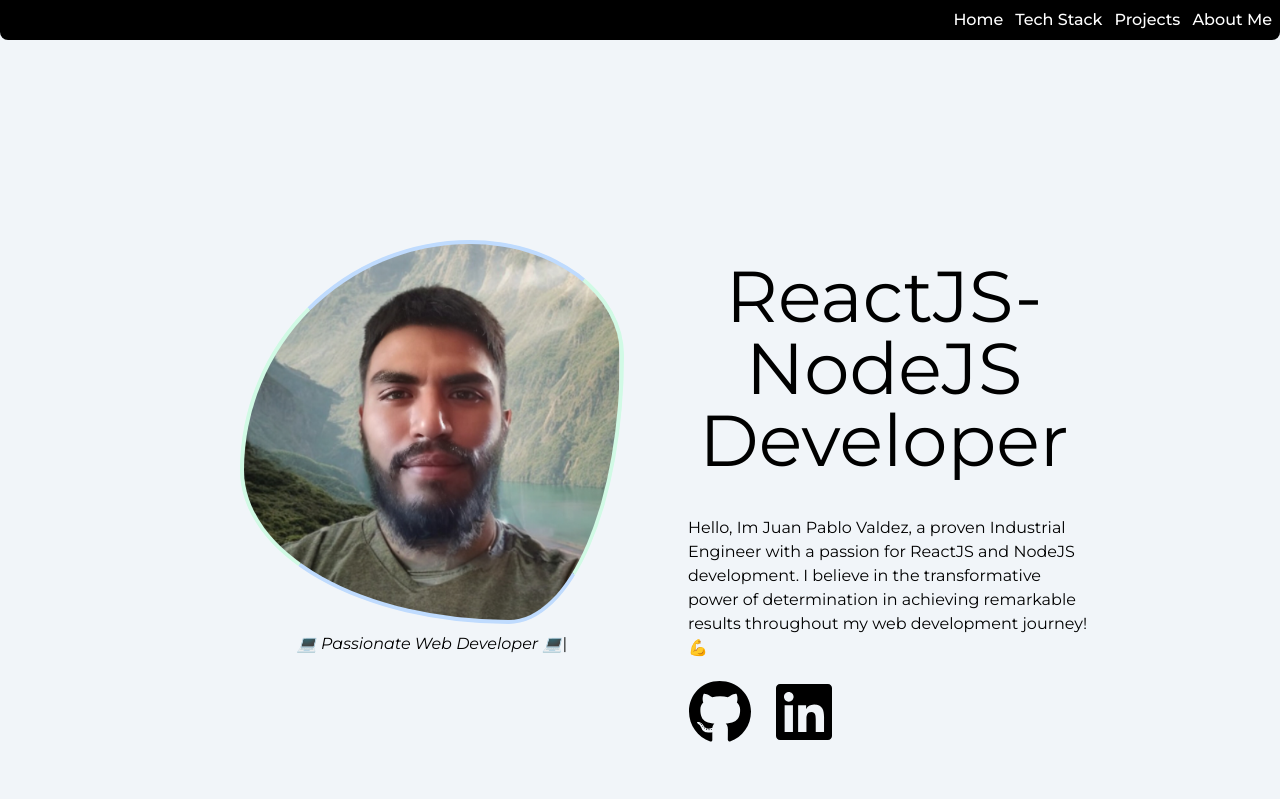
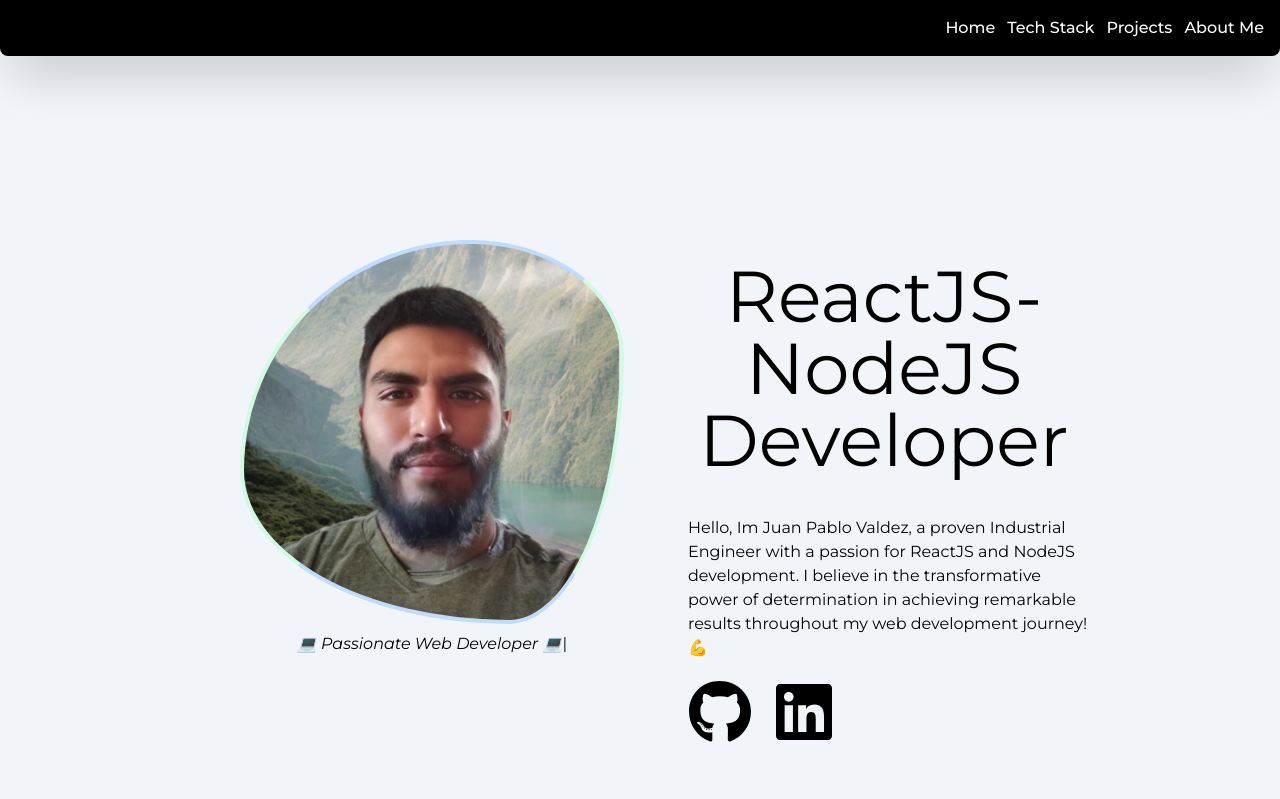
Before and after one commit to JuanP-VT/developer-page, a Next.js app: page / in a window 1280 px wide. Shown: the top 799 px of the page. Built offline with nearby package versions, Linux system fonts and the light colour scheme.

Commit message:
UPD - MainNav UI Enhancement

```diff
--- a/app/components/MainNav/MainNav.tsx
+++ b/app/components/MainNav/MainNav.tsx
@@ -4,8 +4,8 @@
  * This component displays a fixed navigation bar at the top of the page.
  * It contains links to different sections of the application, such as Home, Tech Stack, Projects, and About Me.
  * The navigation bar's appearance changes based on the scroll position:
- * - When the user scrolls down more than 100 pixels, the background turns black.
- * - Otherwise, the background transitions from a slate color to the default background color.
+ * - When the user scrolls down more than 50 pixels, the background turns black.
+ * - Otherwise, the background transitions from a teal color to the default background color.
  *
  * @component
  *
@@ -28,10 +28,10 @@ function MainNav() {
   };
   return (
     <div
-      className={`fixed top-0 z-20 flex w-full justify-center gap-3
-      rounded-b-lg ${
-        currentY > 100 ? "bg-slate-700" : "bg-black transition-all duration-300"
-      } p-2 text-xs sm:justify-end sm:text-base`}
+      className={`fixed top-0 z-20 flex w-full justify-center gap-3 rounded-b-lg
+      md:p-4 ${
+        currentY > 50 ? "bg-teal-700" : "bg-black transition-all duration-300"
+      } p-2 text-xs shadow-2xl sm:justify-end sm:text-base`}
     >
       <a href="#Home" className="font-medium text-white hover:text-sky-300">
         Home
```
